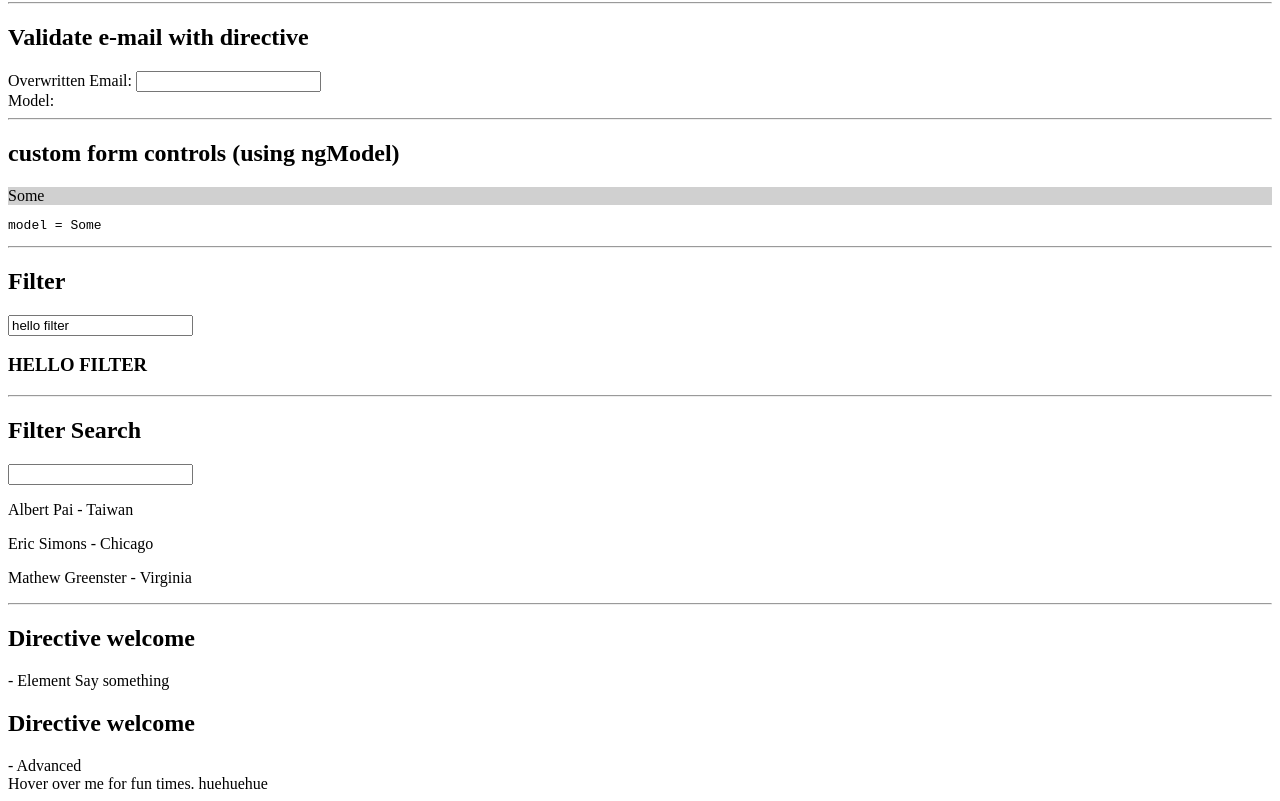
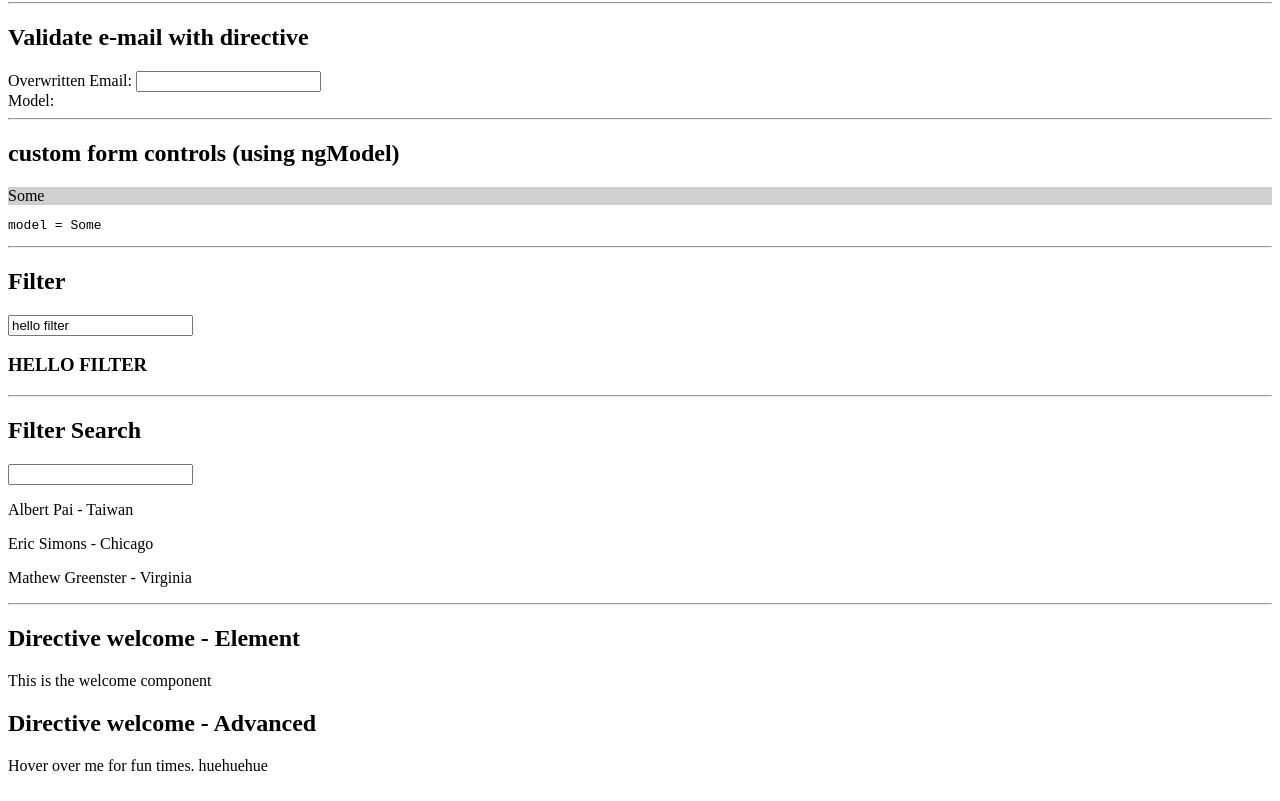
Before and after one commit to lsandrade/angular-tutorial, a plain HTML site: page index.html in a window 1280 px wide. Shown: the part 1757-2558 px from the top of the page. Drawn offline with nearby package versions, Linux system fonts and the light colour scheme.

Commit message:
Transclusion Basics

```diff
--- a/index.html
+++ b/index.html
@@ -238,10 +238,12 @@
     </p>
 </div>
   <hr>
-<h2>Directive welcome</h2> - Element
-<welcome hello>Say something</welcome>
+<h2>Directive welcome  - Element</h2>
+<welcome hello>
+    <button>Click this button</button>
+</welcome>
 
-<h2>Directive welcome</h2> - Advanced
+<h2>Directive welcome  - Advanced</h2>
 <div ng-controller="FunController as fun" entering="fun.start()" leaving="fun.end()">Hover over me for fun times. huehuehue</div>
 
 </body>
--- a/js/directives.js
+++ b/js/directives.js
@@ -118,7 +118,12 @@ app
       element.bind("mouseenter", function() {
         console.log(scope.words);
       });
-    }
+    },
+
+      scope: {},
+      transclude: true,
+      template: "<div>This is the welcome component</div>",
+
   }
 })
     .directive('hello', function(){
```
